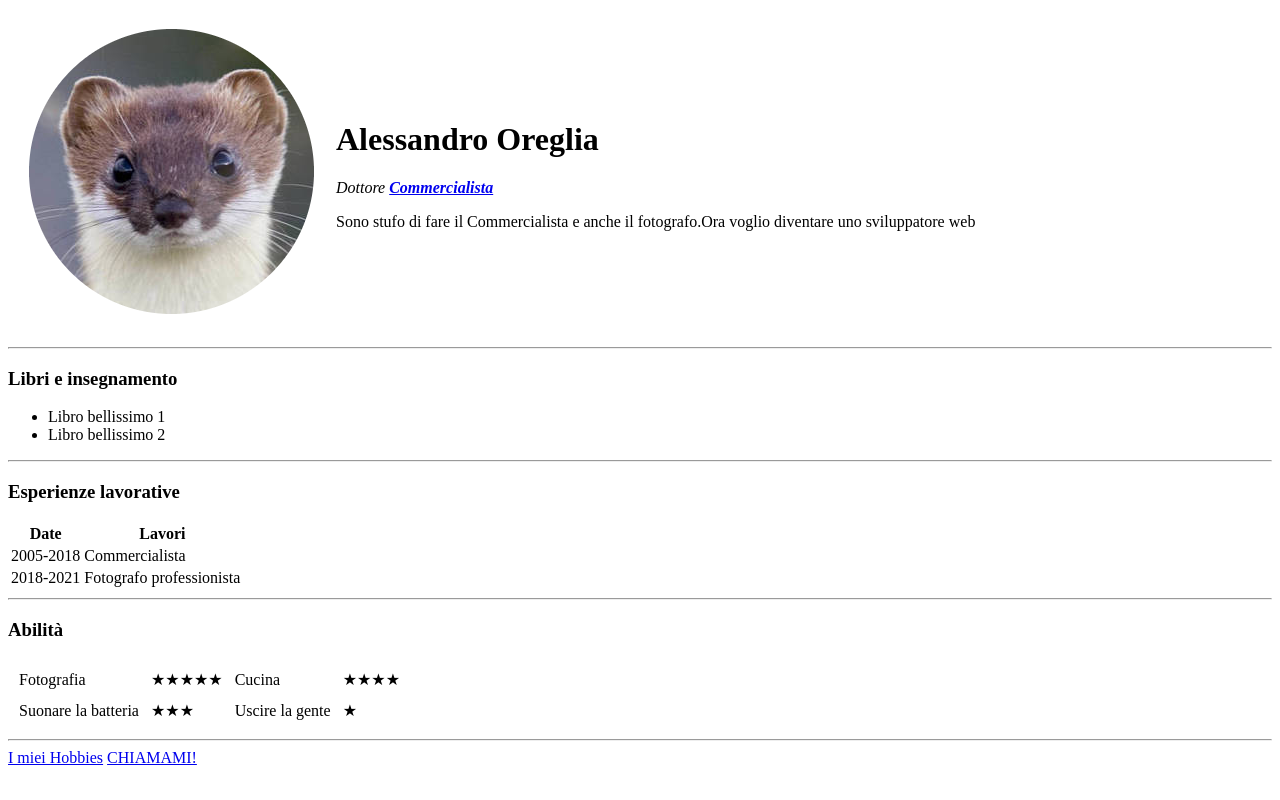
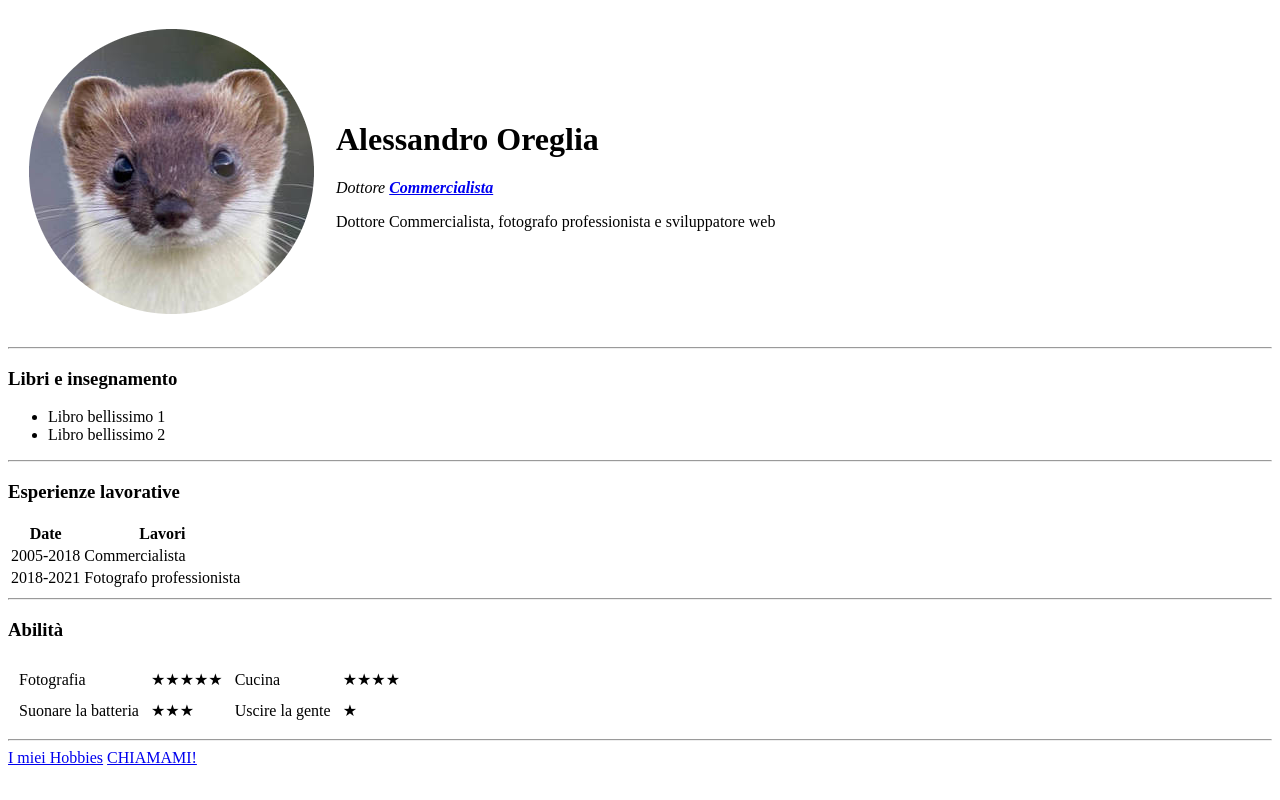
Before and after one commit to Creativentropy/SitoPersonale, a plain HTML site: page index.html in a window 1280 px wide. Drawn offline with Linux system fonts and the light colour scheme.

Commit message:
Update index.html

```diff
--- a/index.html
+++ b/index.html
@@ -13,7 +13,7 @@
       <td>
         <h1>Alessandro Oreglia</h1>
         <p><em>Dottore <strong><a href="https://studiooreglia.com/">Commercialista</a></strong></em></p>
-        <p>Sono stufo di fare il Commercialista e anche il fotografo.Ora voglio diventare uno sviluppatore web</p>
+        <p>Dottore Commercialista, fotografo professionista e sviluppatore web</p>
       </td>
     </tr>
   </table>
```
